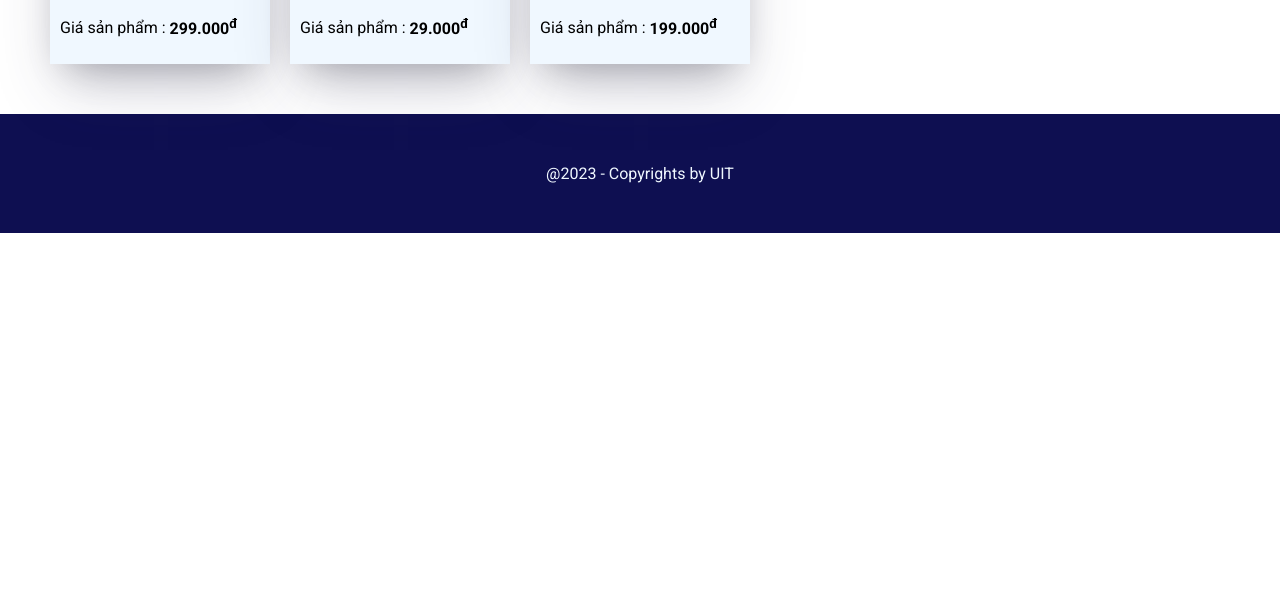
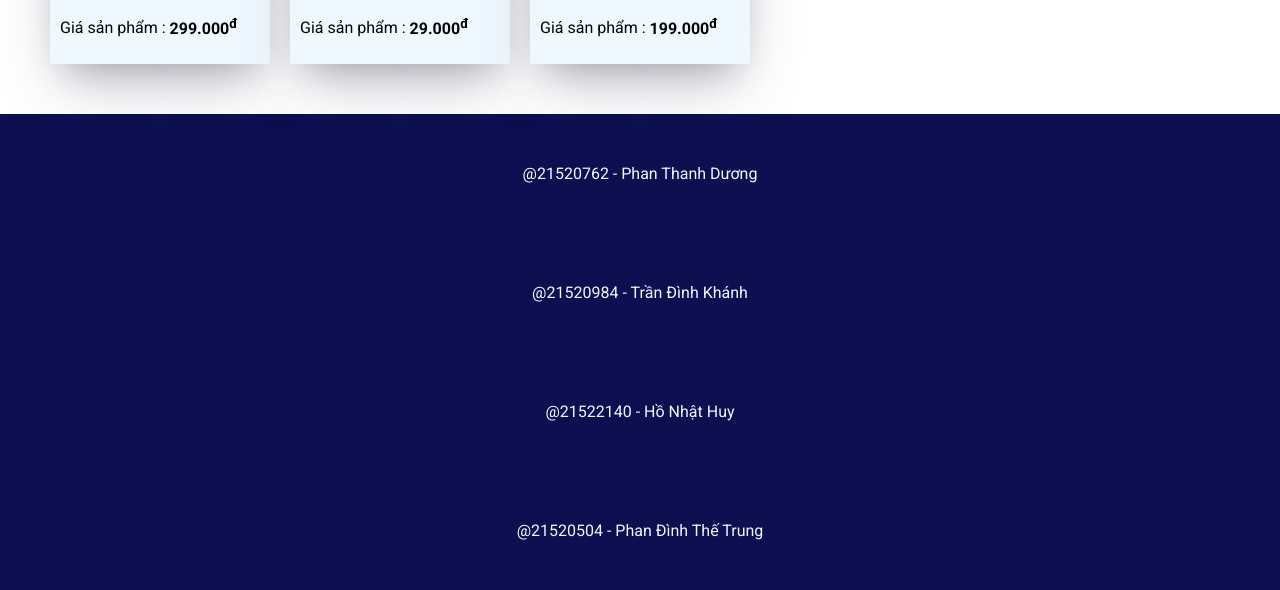
Before and after one commit to Hian000/IS207, a plain HTML site: page UIT-shop/index.html in a window 1280 px wide. Shown: the part 2259-2849 px from the top of the page. Before the commit the page ends 2492 px from the top, so only its background shows below. Drawn offline with Linux system fonts and the light colour scheme.

Commit message:
update footer

```diff
--- a/UIT-shop/index.html
+++ b/UIT-shop/index.html
@@ -1,3 +1,5 @@
+<!-- Bài 6: index.html  -->
+
 <!DOCTYPE html>
 <html lang="en">
 
@@ -36,9 +38,7 @@
       <div class="item_container">
         <div class="item">
           <div class="item_img">
-            <img
-              src="https://dongphuchaianh.vn/wp-content/uploads/2022/02/dong-phuc-uit-hoc-vien.jpg"
-              alt="" />
+            <img src="https://dongphuchaianh.vn/wp-content/uploads/2022/02/dong-phuc-uit-hoc-vien.jpg" alt="" />
           </div>
           <h3>Áo UIT trắng</h3>
           <p>
@@ -110,9 +110,7 @@
         </div>
         <div class="item">
           <div class="item_img">
-            <img
-              src="https://httt.uit.edu.vn/wp-content/uploads/2020/11/IS-UIT-0030.jpg"
-              alt="" />
+            <img src="https://httt.uit.edu.vn/wp-content/uploads/2020/11/IS-UIT-0030.jpg" alt="" />
           </div>
           <h3>Áo khoa Hệ thống thông tin</h3>
           <p>
@@ -161,9 +159,7 @@
 
         <div class="item">
           <div class="item_img">
-            <img
-              src="https://www.uit.edu.vn/sites/vi/files/uploads/images/thumbs/202204/nhan_qua.jpg"
-              alt="" />
+            <img src="https://www.uit.edu.vn/sites/vi/files/uploads/images/thumbs/202204/nhan_qua.jpg" alt="" />
           </div>
           <h3>Cặp UIT viền vàng</h3>
           <p>
@@ -175,7 +171,10 @@
   </main>
   <footer>
     <div id="contact">
-      <p>@2023 - Copyrights by UIT</p>
+      <p>@21520762 - Phan Thanh Dương</p>
+      <p>@21520984 - Trần Đình Khánh</p>
+      <p>@21522140 - Hồ Nhật Huy</p>
+      <p>@21520504 - Phan Đình Thế Trung</p>
     </div>
   </footer>
 </body>
--- a/UIT-shop/style.css
+++ b/UIT-shop/style.css
@@ -1,3 +1,5 @@
+/* Bài 6: style.css */
+
 @import url('https://fonts.googleapis.com/css2?family=Roboto:wght@100;300;400;500;700&display=swap');
 
 html {
```
